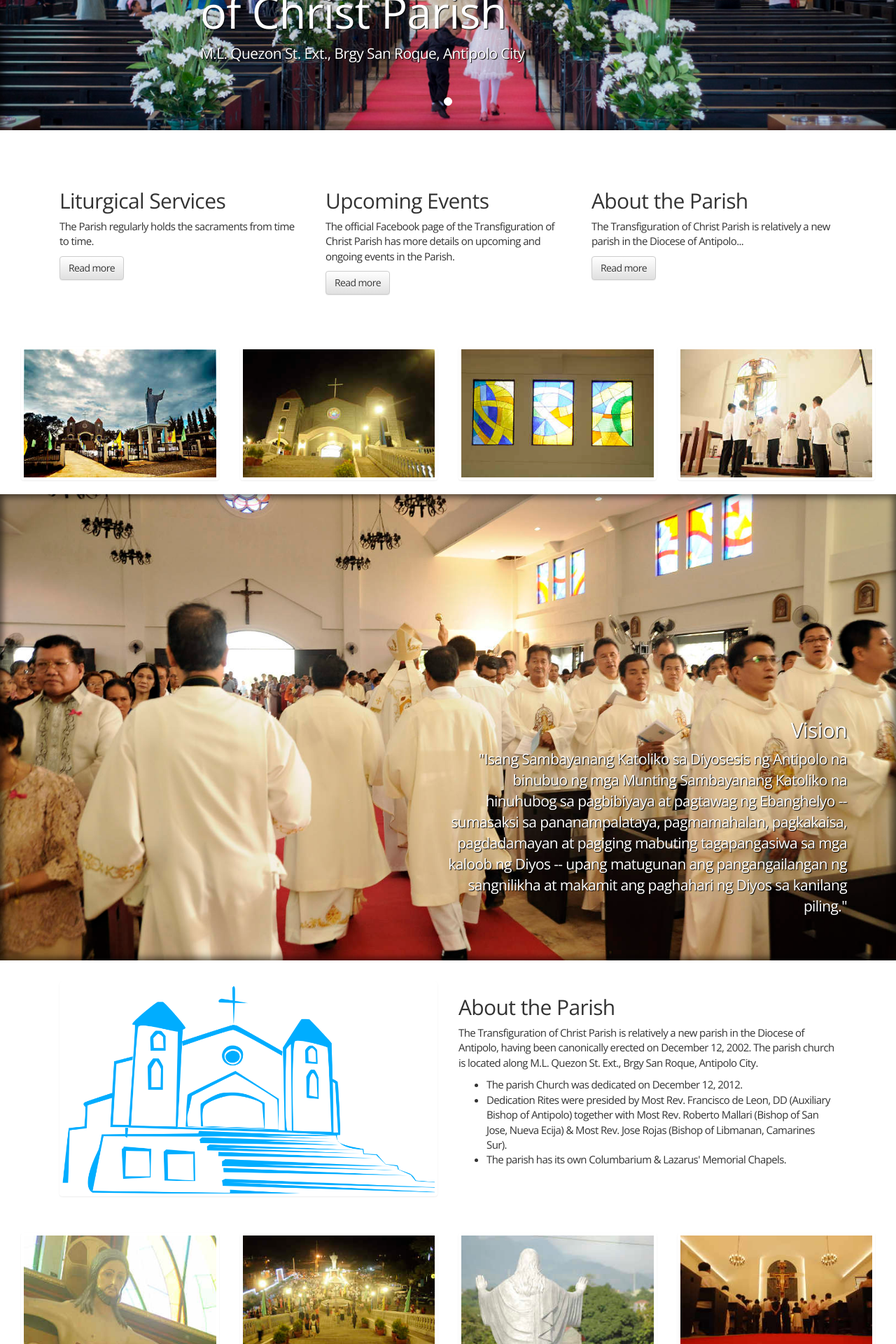
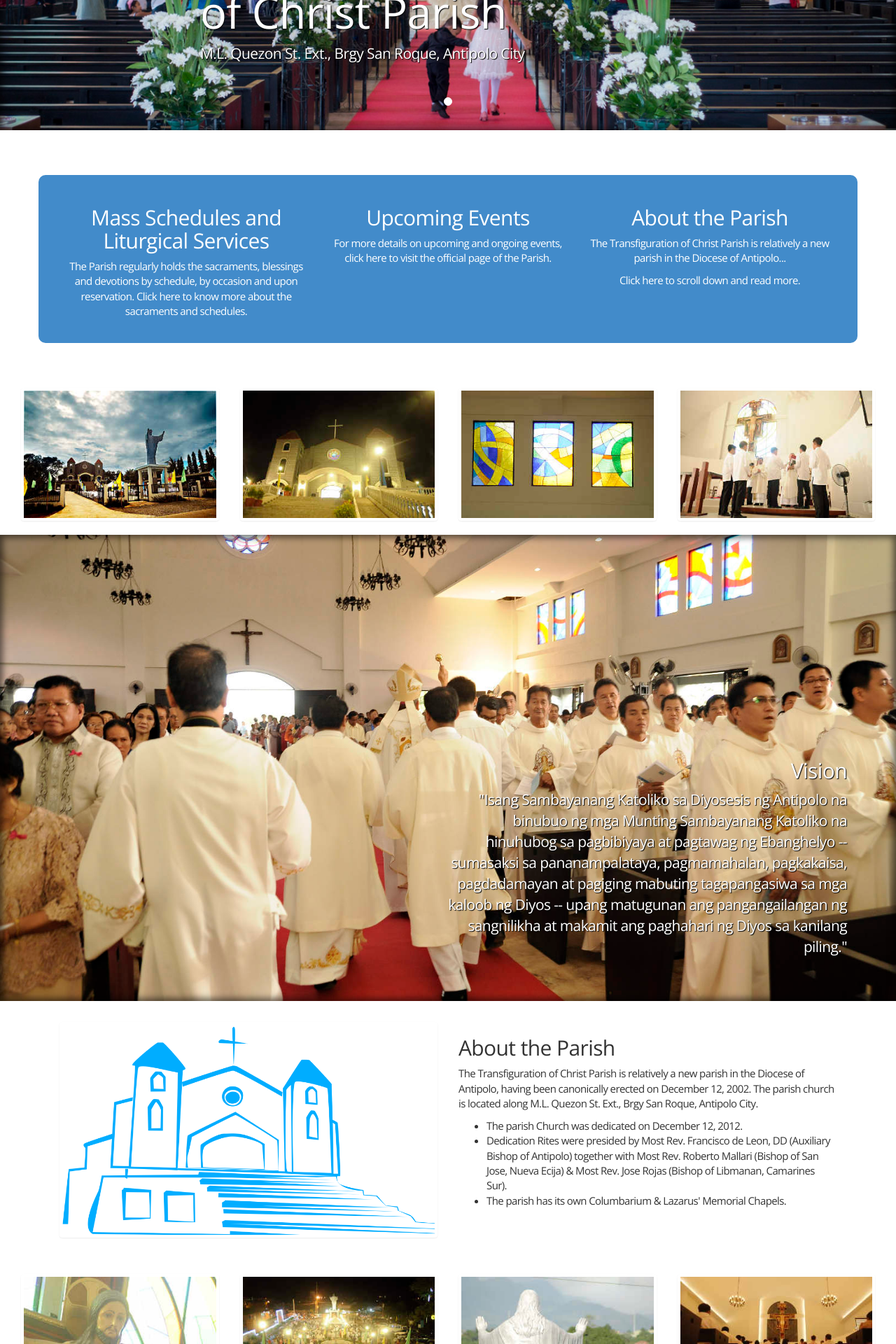
Before and after one commit to jerieljan/ourtransfi, a Jekyll site: the page built from Home/index.html, in a window 1280 px wide. Shown: the part 621-2541 px from the top of the page at 70% size. Built offline with Jekyll 4.4.1, drawn with Linux system fonts in a browser that asks for light colours; nearby versions of some CDN libraries.

Commit message:
Added the accented class which represents blocks with the accent color and white for text.
This change was introduced so that the useful links in the main page are emphasized.

```diff
--- a/Home/css/ourtransfi.css
+++ b/Home/css/ourtransfi.css
@@ -80,6 +80,20 @@ body {
     color: #989898;
 }
 
+.accented {
+    background-color: #428bca;
+    color: #fff;
+}
+
+.accented a {
+    color: #fff;
+}
+
+.accented a:hover {
+    color:#fff;
+}
+
+
 .attribution {
     font-size: 10px;
     font-style: italic;
--- a/Home/index.html
+++ b/Home/index.html
@@ -38,25 +38,30 @@ icon: /images/image-01a.jpg
 </div>
 
 
-<div class="container" style="margin-top: 64px; margin-bottom: 64px;">
+<div class="container accented" style="margin-top: 64px; margin-bottom: 64px; padding: 24px; border-radius: 10px">
 
-    <div class="col-md-4">
-        <h2>Liturgical Services</h2>
-        <p>The Parish regularly holds the sacraments from time to time.</p>
-        <p><a class="btn btn-default" href="/services/" role="button">Read more</a> </p>
+    <a href="/services/">
+    <div class="col-md-4 text-center">
+        <h2>Mass Schedules and Liturgical Services</h2>
+        <p>The Parish regularly holds the sacraments, blessings and devotions by schedule, by occasion and upon reservation. Click here to know more about the sacraments and schedules.</p>
     </div>
+    </a>
 
-    <div class="col-md-4">
+    <a href="http://www.facebook.com/ourtransfi">
+    <div class="col-md-4 text-center">
         <h2>Upcoming Events</h2>
-        <p>The official Facebook page of the Transfiguration of Christ Parish has more details on upcoming and ongoing events in the Parish.</p>
-        <p><a class="btn btn-default" href="http://www.facebook.com/ourtransfi" role="button">Read more</a> </p>
+        <p>For more details on upcoming and ongoing events, click here to visit the official page of the Parish.</p>
     </div>
+    </a>
 
-    <div class="col-md-4">
+    <a href="#section-2">
+    <div class="col-md-4 text-center">
         <h2>About the Parish</h2>
         <p>The Transfiguration of Christ Parish is relatively a new parish in the Diocese of Antipolo...</p>
-        <p><a class="btn btn-default" href="#section-2" role="button">Read more</a> </p>
+        <p>Click here to scroll down and read more.</p>
     </div>
+    </a>
+
     <!--<div class="col-sm-12 col-md-6 col-md-offset-3">-->
     <!--{% include event-highlight.html %}-->
     <!--</div>-->
```
Also changed, not shown: Home/pages/services/index.md (+1 -1 lines), Home/pages/services/matrimony.md (+1 -1 lines).
